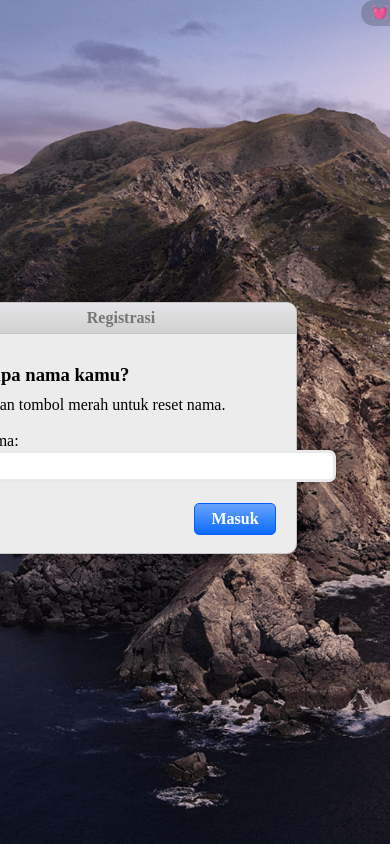
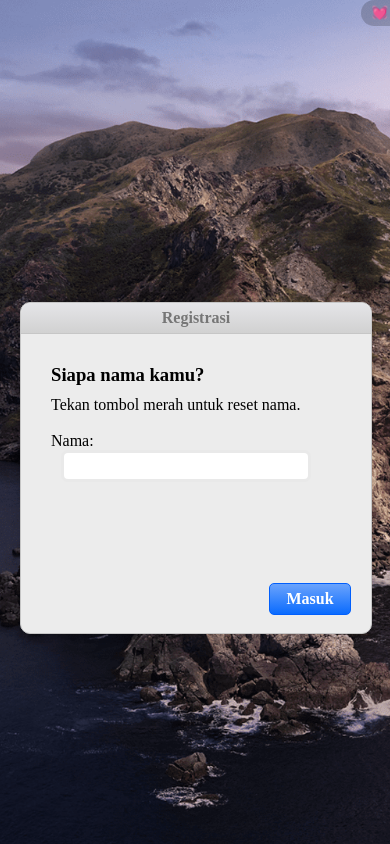
Before and after one commit to dirhamtriyadi/bucin, a plain HTML site: page index.html in a window 390 px wide. Drawn offline with nearby package versions, Linux system fonts and the light colour scheme; a web font is replaced by a local one.

Commit message:
fix: fix responsive for mobile

```diff
--- a/index.html
+++ b/index.html
@@ -104,6 +104,8 @@
         }
 
         .mywindow {
+            width: 500px;
+            height: 240px;
             background: #ECECEC;
             position: absolute;
             left: calc(50% - 250px);
@@ -112,7 +114,6 @@
             border-radius: 10px;
             border: 1px solid #C6C6C6;
             box-shadow: 0px 0px 10px #00000020;
-
         }
 
         .myanimated {
@@ -476,15 +477,38 @@
             right: 0;
         }
 
-        .mywindow {
-                width: 500px;
-                height: 240px;
-            }
-
         @media only screen and (max-width: 500px) {
             .mywindow {
                 width: 350px;
-                height: 250px;
+                height: 330px;
+                background: #ECECEC;
+                position: absolute;
+                left: calc(50% - 175px);
+                top: calc(50% - 120px);
+                font-size: 12pt;
+                border-radius: 10px;
+                border: 1px solid #C6C6C6;
+                box-shadow: 0px 0px 10px #00000020;
+            }
+
+            .mytext {
+                width: 250px;
+                border-radius: 7px;
+                padding: 5px;
+                margin-left: 10px;
+                box-sizing: border-box;
+                border: 3px solid #dcdcdca0;
+                -webkit-transition: 0.3s;
+                transition: 0.3s;
+                outline: none;
+            }
+
+            .mybutton {
+                position: absolute;
+                height: 30px;
+                line-height: 30px;
+                bottom: 20px;
+                right: 20px;
             }
         }
 
@@ -492,6 +516,26 @@
             .mywindow {
                 width: 250px;
                 height: 350px;
+                background: #ECECEC;
+                position: absolute;
+                left: calc(50% - 125px);
+                top: calc(50% - 120px);
+                font-size: 12pt;
+                border-radius: 10px;
+                border: 1px solid #C6C6C6;
+                box-shadow: 0px 0px 10px #00000020;
+            }
+
+            .mytext {
+                width: 200px;
+                border-radius: 7px;
+                padding: 5px;
+                margin-left: 10px;
+                box-sizing: border-box;
+                border: 3px solid #dcdcdca0;
+                -webkit-transition: 0.3s;
+                transition: 0.3s;
+                outline: none;
             }
         }
     </style>
```
